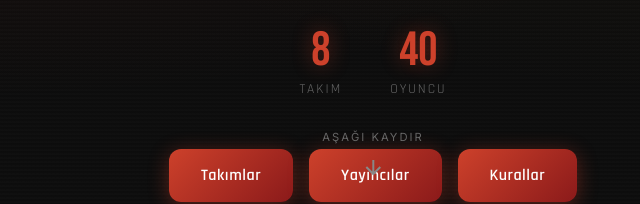
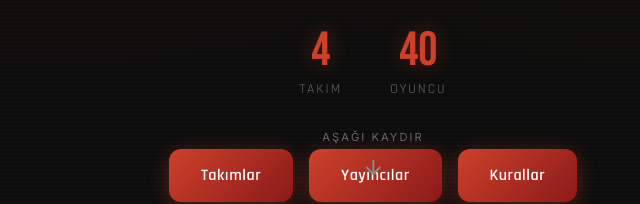
Before and after one commit to DevM-0/kngl-rust-website, a website: page index.html in a window 1280 px wide. Shown: the part 583-787 px from the top of the page, 267-907 px from the left. Drawn offline with Linux system fonts and the light colour scheme; no server answers.

Commit message:
Update index.html via deployment script

```diff
--- a/index.html
+++ b/index.html
@@ -104,7 +104,7 @@
 
             <div class="hero-stats" style="margin-top: 30px;">
                 <div class="stat-item">
-                    <span class="stat-number">8</span>
+                    <span class="stat-number">4</span>
                     <span class="stat-label">Takım</span>
                 </div>
                 <div class="stat-item">
```
